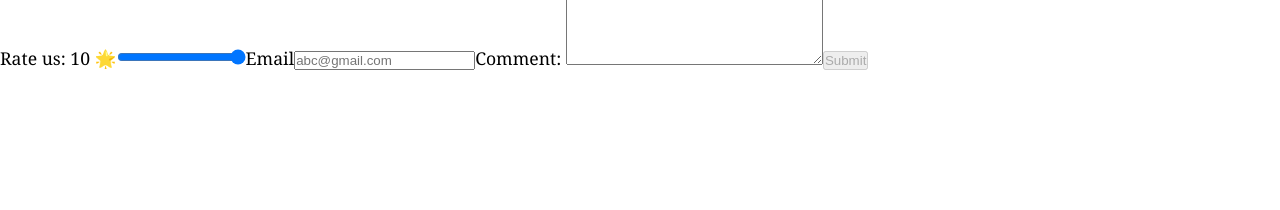
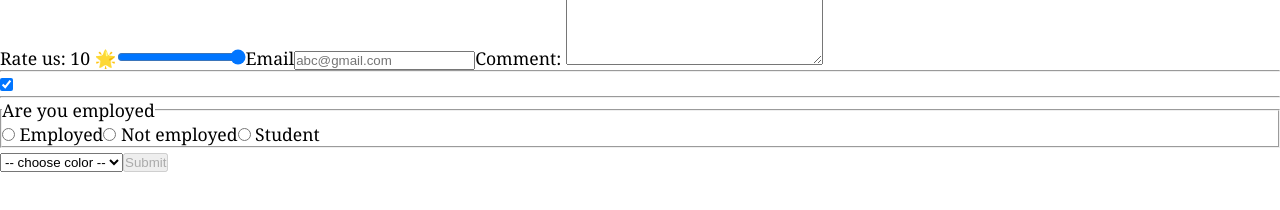
Before and after one commit to 874bowen/meme-generator, a React (Vite) app: page / in a window 1280 px wide. Shown: the part 574-784 px from the top of the page. Built offline with nearby package versions, Linux system fonts and the light colour scheme.

Commit message:
handling radio buttons and select form elements

```diff
--- a/src/components/Squares.tsx
+++ b/src/components/Squares.tsx
@@ -5,19 +5,25 @@ const Squares = (props) => {
 	let [formData, setFormData] = useState({
 		comment: "",
 		range: "10",
-		email: ""
+		email: "",
+		isFriendly: true,
+		employed: "",
+		favColor: ""
 	})
 
-	function handleChange(e) {
+	function handleChange(e: any) {
+		// let [type, name, value, checked] = e.target;
+		let {name, type, checked, value} = e.target;
 		setFormData((prevData) => ({
 			...prevData,
-			[e.target.name]: e.target.value
+			[name]: type === "checked" ? checked : value
 		}))
 	}
 
-	function handleSubmit(e) {
+	function handleSubmit(e: any) {
 		e.preventDefault();
-		alert(`${formData.email} gave us a ${formData.range} star rating and commented: "${formData.comment}"`);
+		// alert(`${formData.email} gave us a ${formData.range} star rating and commented: "${formData.comment}"`);
+		alert(JSON.stringify(formData))
 	}
 
 	// let [on, setToOn] = useState(props.on);
@@ -67,6 +73,25 @@ const Squares = (props) => {
 					value={formData.comment}
 					onChange={handleChange}
 				/>
+				<hr />
+				{/* <label htmlFor="isFriendly">Are you friendly</label> */}
+				<input type="checkbox" name="isFriendly" id="isFriendly" checked={formData.isFriendly} onChange={handleChange} />
+				<hr />
+				<fieldset>
+					<legend>Are you employed</legend>
+					<input type="radio" name="employed" id="" value="employed" onChange={handleChange} /> Employed
+					<input type="radio" name="employed" id="" value="not employed" onChange={handleChange} /> Not employed
+					<input type="radio" name="employed" id="" value="still student" onChange={handleChange} /> Student
+				</fieldset>
+				<select name="favColor" id="" onChange={handleChange}>
+					<option value="">-- choose color --</option>
+					<option value="red">Red</option>
+					<option value="pink">Pink</option>
+					<option value="blue">Blue</option>
+					<option value="navy">Navy</option>
+					<option value="cream">Cream</option>
+					<option value="purple">Purple</option>
+				</select>
 				<button disabled={formData.comment.length < 15 ? true : false} type="submit">
 					Submit
 				</button>
```
